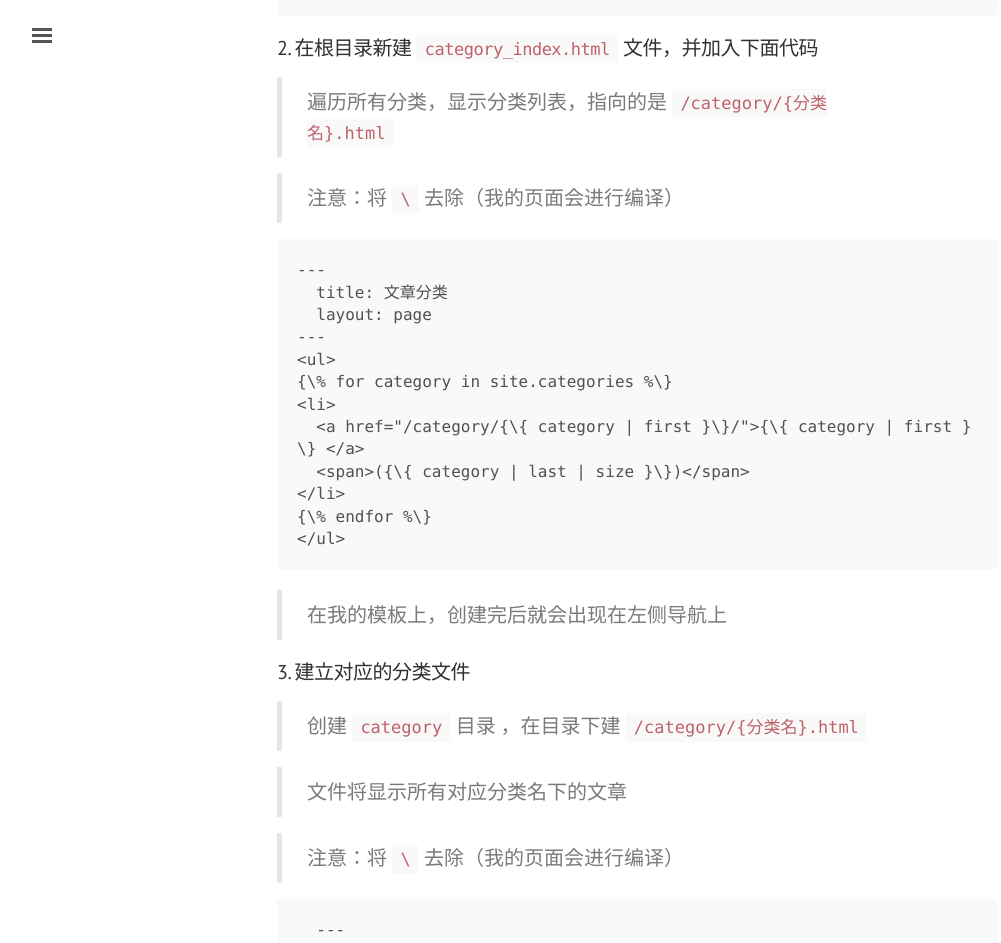
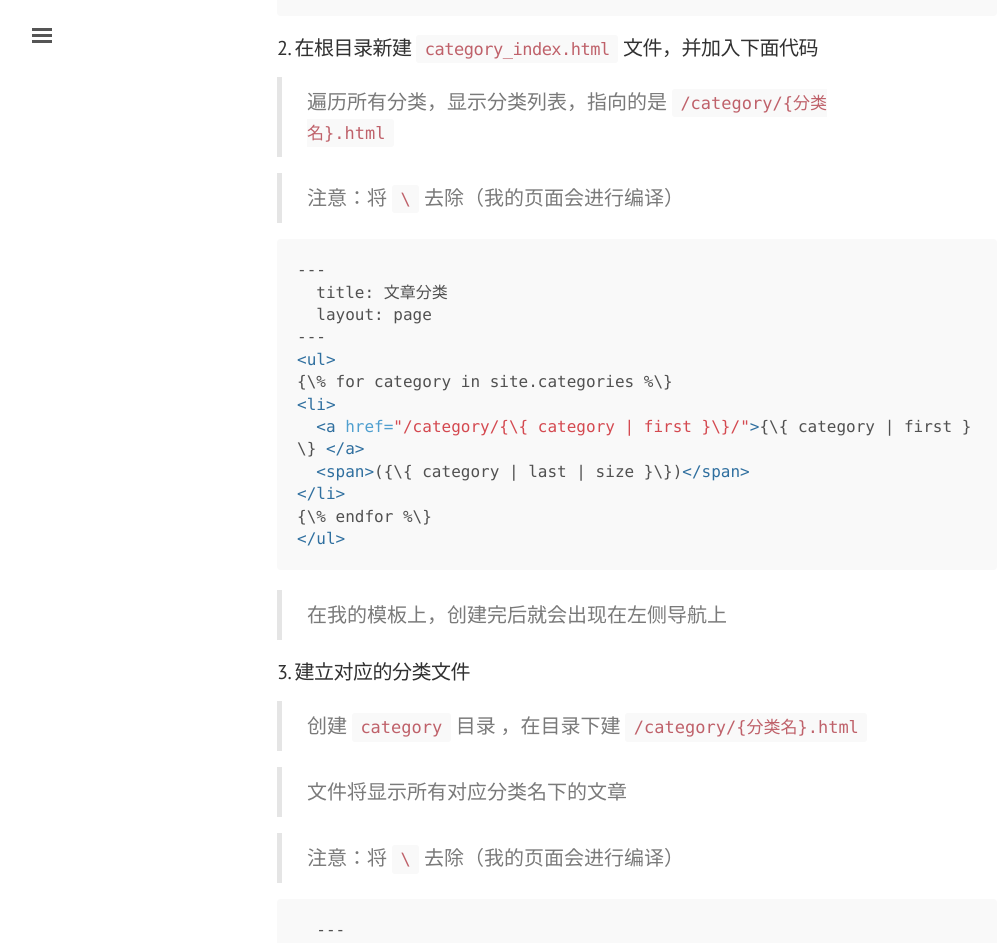
Before and after one commit to hxjiejie/jekyll_demo, a Jekyll site: the page built from _posts/2016-09-11-category.md, in a window 1280 px wide and 1400 px high, scrolled down 1463 px. Shown: the top 943 px of the window, without its empty margins (3-1004 px from the left). Built offline with Jekyll 4.4.1, drawn with Linux system fonts in a browser that asks for light colours; comment, search, counter and statistics services are not loaded; some of the changed text lies outside the part shown.

Commit message:
Update 2016-09-11-category.md

````diff
--- a/_posts/2016-09-11-category.md
+++ b/_posts/2016-09-11-category.md
@@ -36,7 +36,7 @@ category: {分类名}
 
 > 注意：将 `\` 去除（我的页面会进行编译）
 
-```
+```html
 ---
   title: 文章分类
   layout: page
@@ -61,7 +61,7 @@ category: {分类名}
 
 > 注意：将 `\` 去除（我的页面会进行编译）
 
-```
+```html
   ---
   title: Ubuntu
   layout: category
````
